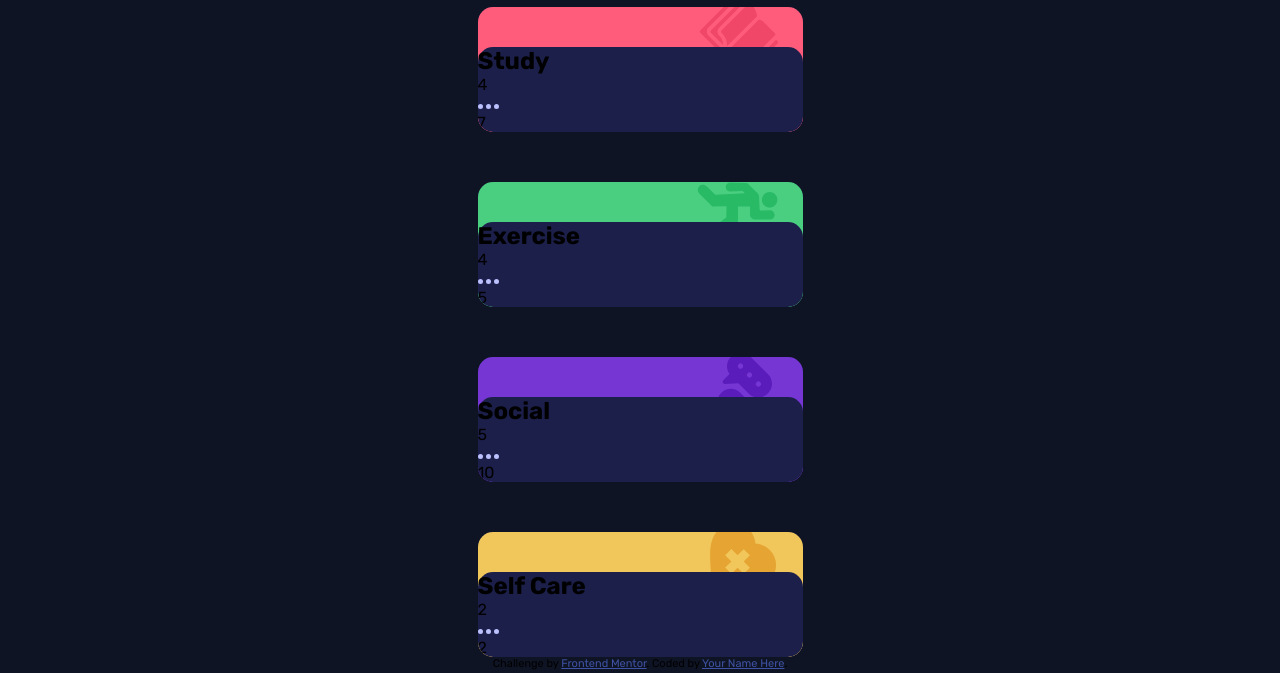
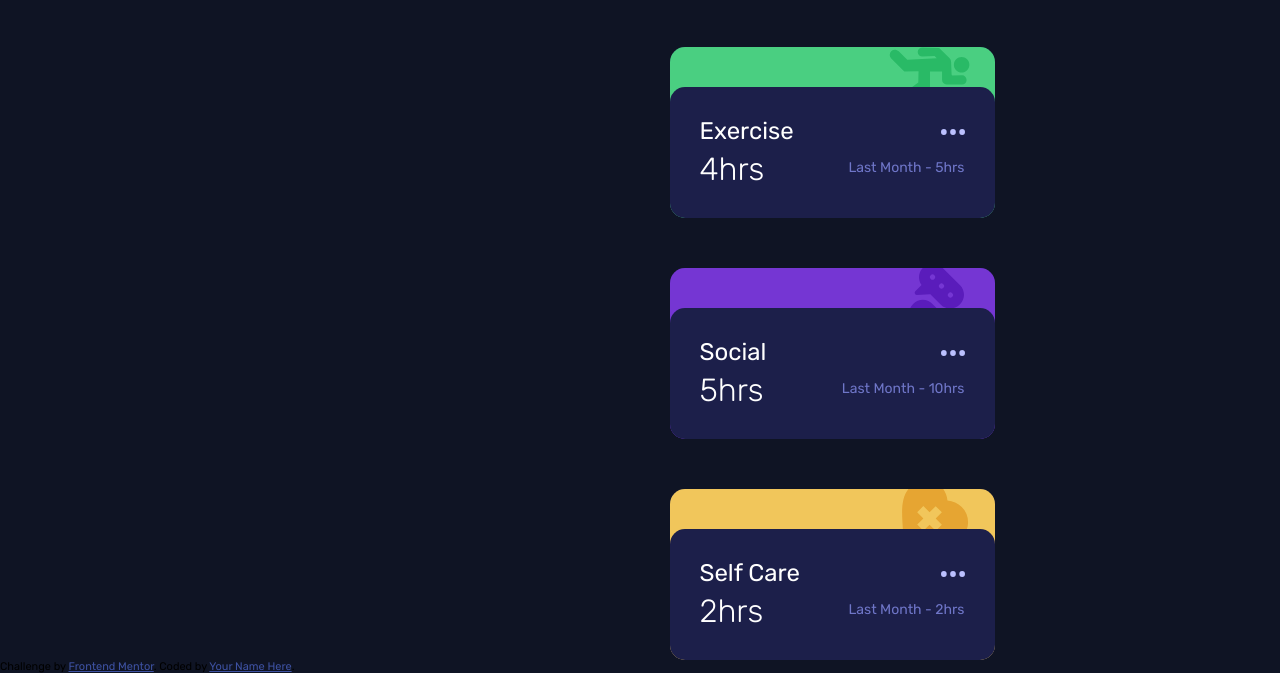
Before and after one commit to MeowB/time-tracking-dashboard-main, a plain HTML site: page index.html in a window 1280 px wide. Shown: the part 666-1339 px from the top of the page. Drawn offline with Linux system fonts and the light colour scheme.

Commit message:
some changes

```diff
--- a/index.html
+++ b/index.html
@@ -19,7 +19,7 @@
 
 	<header>
 		<div class="report">
-			<img src="./images/image-jeremy.png" alt="">
+			<img src="./images/image-jeremy.png" alt="Jeremy">
 			<div class="text-content">
 				<p>Report for</p>
 				<h1>Jeremy Robson</h1>
--- a/main.js
+++ b/main.js
@@ -12,8 +12,14 @@ weeklyBtn.addEventListener("click", () => setValues(weeklyBtn.id))
 async function setValues(timeframe) {
 	const response = await fetch("./data.json");
 	const times = await response.json();
-	console.log();
-	const divUl = document.querySelector("body > main > ul")
+	const divUl = document.querySelector("body > main > ul");
+	const previousWhat = {
+		daily: "day",
+		weekly: "week" ,
+		monthly: "month"
+	};
+
+
 	divUl.innerHTML = ''
 	times.forEach(element => {
 		if (timeframe) {
@@ -22,6 +28,7 @@ async function setValues(timeframe) {
 			<li class="card" id="${formatedTitle}">
 				<div class="background" id="background-${formatedTitle}" >
 					<span></span>
+					<div class="wrapper">
 						<div class ="left">
 							<h2>${element.title}</h2>
 							<div>${element.timeframes[timeframe].current}</div>
@@ -29,7 +36,8 @@ async function setValues(timeframe) {
 
 						<div class="right">
 							<img src="./images/icon-ellipsis.svg" alt="ellipsis">
-						<div>${element.timeframes[timeframe].previous}</div>
+							<div>${previousWhat[timeframe] == 'day' ? "yesterday" : `Last ${previousWhat[timeframe]}` } - ${element.timeframes[timeframe].previous}hrs</div>
+						</div>
 					</div>
 				</div>
 			</li>`;
@@ -40,14 +48,16 @@ async function setValues(timeframe) {
 			<li class="card" id="${formatedTitle}">
 				<div id="background-${formatedTitle}" class="background">
 					<span></span>
+					<div class="wrapper">
 						<div class ="left">
 							<h2>${element.title}</h2>
-						<div>${element.timeframes.weekly.current}</div>
+							<div>${element.timeframes.weekly.current}hrs</div>
 						</div>
 
 						<div class="right">
 							<img src="./images/icon-ellipsis.svg" alt="ellipsis">
-						<div>${element.timeframes.weekly.previous}</div>
+							<div>Last month - ${element.timeframes.weekly.previous}hrs</div>
+						</div>
 					</div>
 				</div>
 			</li>`;
--- a/style/style.scss
+++ b/style/style.scss
@@ -33,6 +33,7 @@ body {
 		margin: auto;
 		margin-top: 80px;
 		border-radius: 15px;
+		max-width: 325px;
 
 
 		.report {
@@ -93,17 +94,50 @@ body {
 		z-index: 1;
 		margin-top: 50px;
 
-		.left, .right {
-			position: relative;
+		.wrapper {
 			background-color: $c-Dark-blue;
+			display: flex;
+			justify-content: space-between;
+			padding: 30px;
+			border-radius: 15px 15px 0 0;
+			color: white;
 		}
 
+
+
 		.left {
-			border-radius: 15px 15px 0 0 ;
+			display: flex;
+			flex-direction: column;
+			justify-content: space-between;
+
+			h2 {
+				font-size: 24px;
+				font-weight: 400;
+				padding-bottom: 5px;
+			}
+
+			div {
+				font-size: 32px;
+				font-weight: 200;
+			}
+
 		}
 
 		.right {
-			border-radius: 0 0 15px 15px ;
+			display: flex;
+			flex-direction: column;
+			justify-content: space-around;
+			align-items: end;
+
+			img {
+				width: 24px;
+			}
+
+			div {
+				color: $c-Desaturated-blue;
+				font-size: 14px;
+				text-transform: capitalize;
+			}
 		}
 
 		.background {
@@ -152,3 +186,26 @@ body {
 		background-image: url(../images/icon-self-care.svg);
 	}
 }
+
+@media only screen and(min-width: 800px) {
+	body{
+		display: flex;
+		flex-wrap: wrap;
+
+		header {
+			width: 30%;
+			.report {
+				flex-direction: column;
+				height: 300px;
+
+				img {
+					width: 64px;
+					height: auto;
+				}
+			}
+		}
+		main {
+			width: 70%;
+		}
+	}
+}
```
Also changed, not shown: style/style.css, 1 other file. Lines whose indentation alone changed are shown as unchanged.
